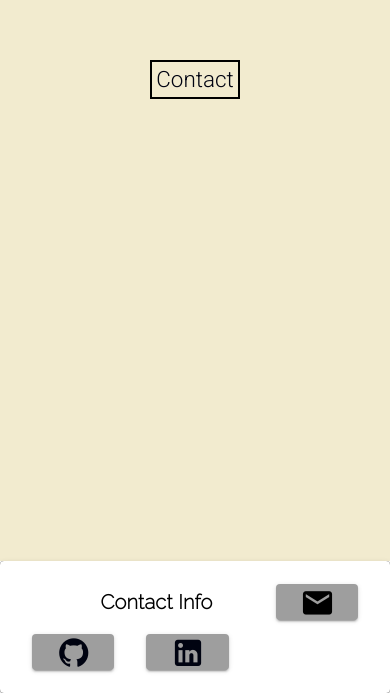
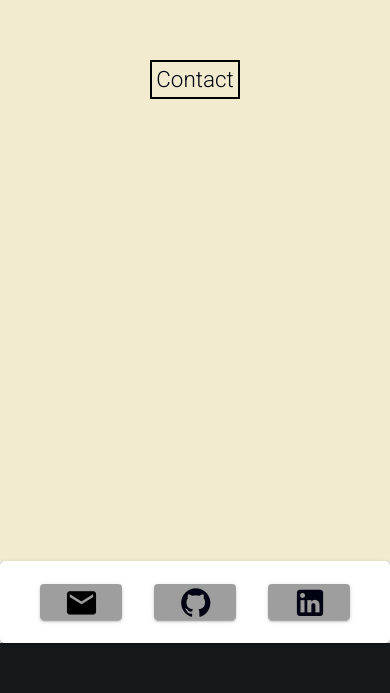
Before and after one commit to sohbanm/Portfolio-Site, a Vue app: page / in a window 390 px wide. Shown: the part 4377-5070 px from the top of the page. After the commit the page ends 5020 px from the top, so only its background shows below. Built offline with nearby package versions, Linux system fonts and the light colour scheme.

Commit message:
footer response

```diff
--- a/src/components/Footer.vue
+++ b/src/components/Footer.vue
@@ -9,11 +9,11 @@
         class="flex"
 
       >
-        <v-card-title class="white">
+        <v-card-title class="white text-center">
           <strong>Contact Info</strong>
 
           <v-spacer></v-spacer>
-
+          <div class="justify-center width">
             <v-btn class="mx-4" color="grey" onMouseOver="this.style.color='#FFFB00'" v-scrollanimation>
                 <a href="mailto:sohbanelahimalik@gmail.com" class="raise">
                     <v-icon size="2.5em" style="color:black;">
@@ -37,7 +37,7 @@
                 </v-icon>
               </a>
             </v-btn>
-
+          </div>
         </v-card-title>
 
       </v-card>
@@ -80,4 +80,10 @@ a{
   transform: scale(1) rotateZ(0deg);
 }
 
+@media screen and (max-width: 768px){
+  strong{display: none;}
+  .spacer{flex-grow: 0 !important;}
+  .width{width:100%}
+}
+
 </style>
```
Lines whose indentation alone changed are shown as unchanged.
